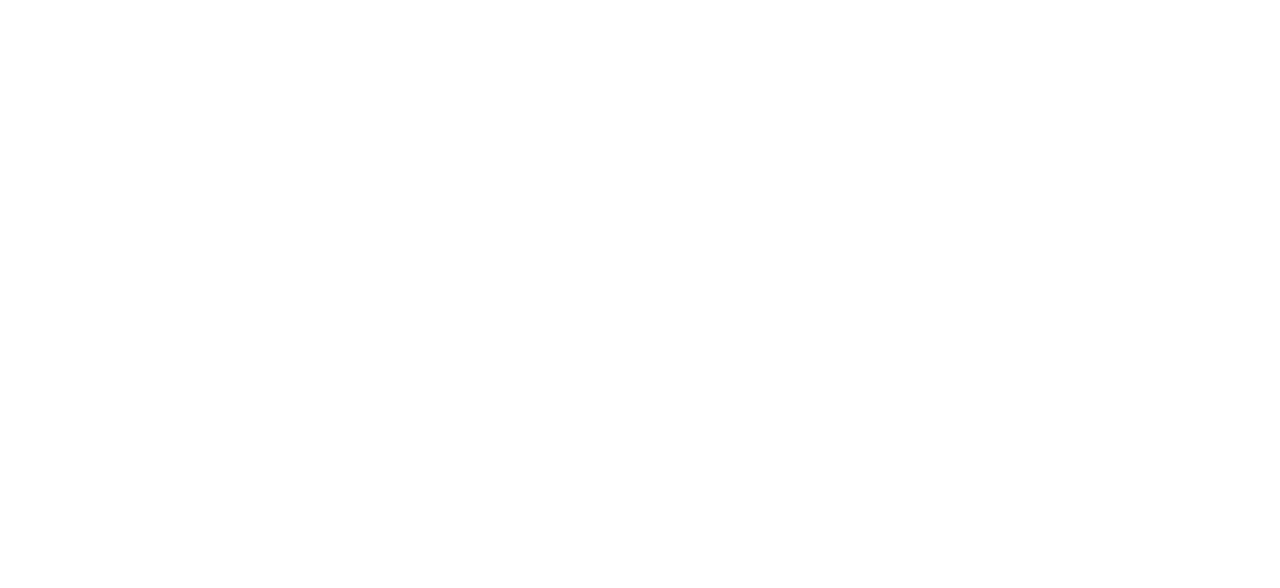
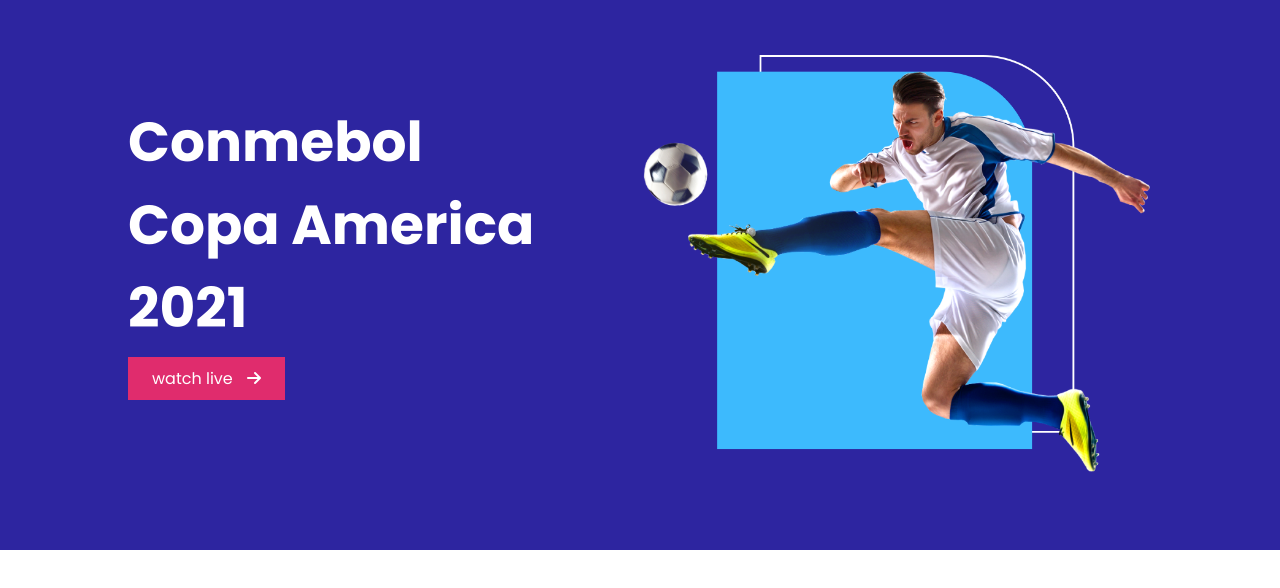
Before and after one commit to Rakib-hasan14/Copa-America, a plain HTML site: page index.html in a window 1280 px wide. Drawn offline with Linux system fonts and the light colour scheme.

Commit message:
Top banner complete

```diff
--- a/Styles/style.css
+++ b/Styles/style.css
@@ -1 +1,49 @@
 /* ----Google font----- */
+@import url('https://fonts.googleapis.com/css2?family=Poppins:wght@300;400;500;700&display=swap');
+
+/* Common styles */
+body{
+    margin: 0;
+    padding: 0;
+    font-family: 'Poppins', sans-serif;
+}
+/* Common styles */
+
+
+header{
+    background-color: #2D25A0;
+    height: 550px;
+    display: flex;
+}
+.top-banner{
+    width: 80%;
+    margin: 0 auto;
+    display: flex;
+}
+.top-banner-left{
+    width: 50%;
+}
+.top-banner-left h1{
+    color: white;
+    font-size: 55px;
+    padding-right: 95px;
+    margin-top: 100px;
+    margin-bottom: 17px;
+}
+.top-banner-left a {
+    color: white;
+    text-decoration: none;
+    background: #E02C6D;
+    padding: 10px 24px 10px 24px;
+}
+.top-banner-left a i{
+    margin-left: 10px;
+}
+
+.top-banner-right{
+    width: 50%;
+}
+.top-banner-right img{
+    max-width: 100%;
+    margin-top: 55px;
+}
--- a/index.html
+++ b/index.html
@@ -14,5 +14,20 @@
 </head>
 <body>
 
+    <!-- Header Content -->
+
+    <header>
+        <div class="top-banner">
+            <div class="top-banner-left">
+                <h1>Conmebol Copa America 2021</h1>
+                <a href="">watch live <i class="fas fa-arrow-right"></i></a>
+            </div>
+            <div class="top-banner-right">
+                <img src="images/banner.png" alt="">
+            </div>
+        </div>
+    </header>
+
+    <!-- Header Content -->
 </body>
 </html>
```
